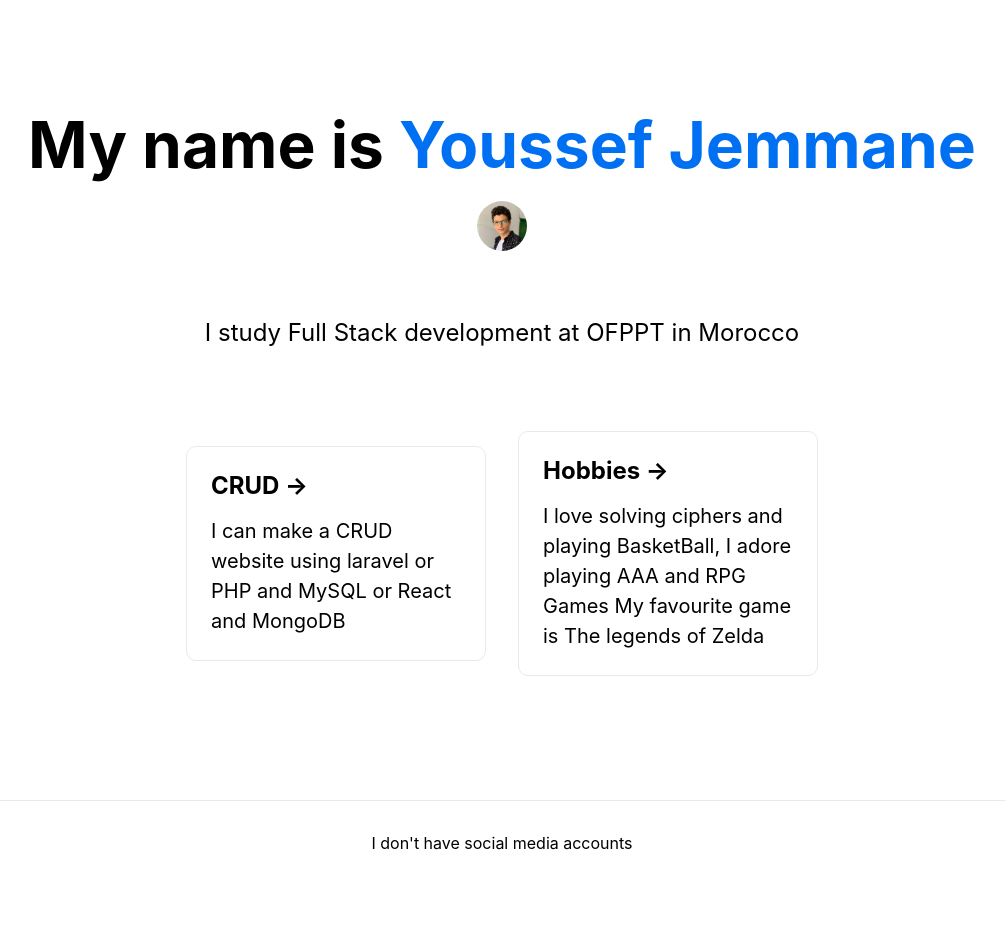
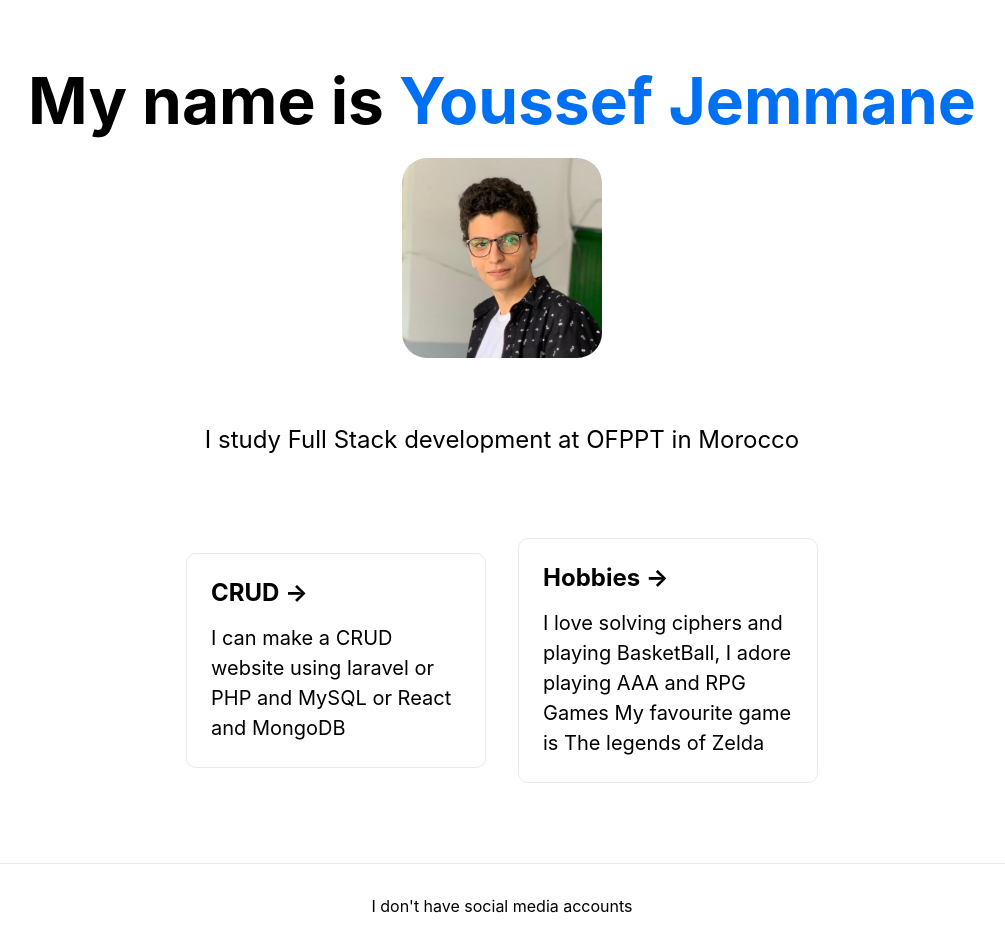
Before and after one commit to YoussefJemmane/joemane, a Next.js app: page / in a window 1280 px wide. Shown: the whole page, without its empty margins (138-1143 px from the left). Before the commit the page ends 885 px from the top, so only its background shows below. Built offline with nearby package versions, Linux system fonts and the light colour scheme.

Commit message:
Update index.js

```diff
--- a/pages/index.js
+++ b/pages/index.js
@@ -22,8 +22,8 @@ export default function Home() {
            style={{borderRadius: '25px', overflow: 'hidden'}}
           src="/1661041138957.jfif"
           alt="Picture of Me"
-          width="50"
-          height="50"
+          width="200"
+          height="200"
           priority
 
 
```
